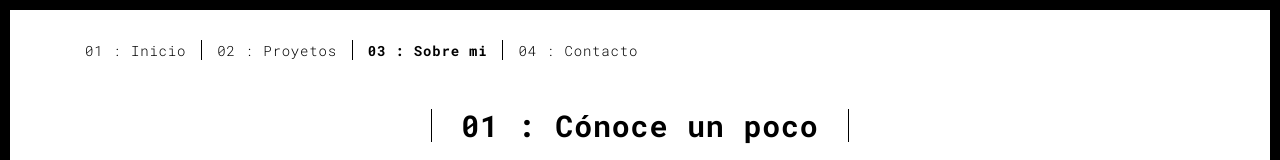
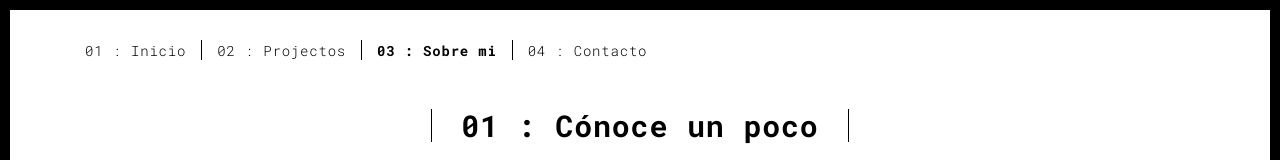
Before and after one commit to lsochoa666/miprimerapagina, a plain HTML site: page about.html in a window 1280 px wide. Shown: the top 160 px of the page. Drawn offline with Linux system fonts and the light colour scheme.

Commit message:
Update about.html

```diff
--- a/about.html
+++ b/about.html
@@ -38,7 +38,7 @@
       <div class="collapse navbar-collapse" id="navbar-collapse">
         <ul class="nav navbar-nav ">
           <li><a href="./index.html" title="">01 : Inicio</a></li>
-          <li><a href="./works.html" title="">02 : Proyetos</a></li>
+          <li><a href="./works.html" title="">02 : Projectos</a></li>
           <li><a href="./about.html" title="">03 : Sobre mi</a></li>
           <li><a href="./contact.html" title="">04 : Contacto</a></li>
         </ul>
```
